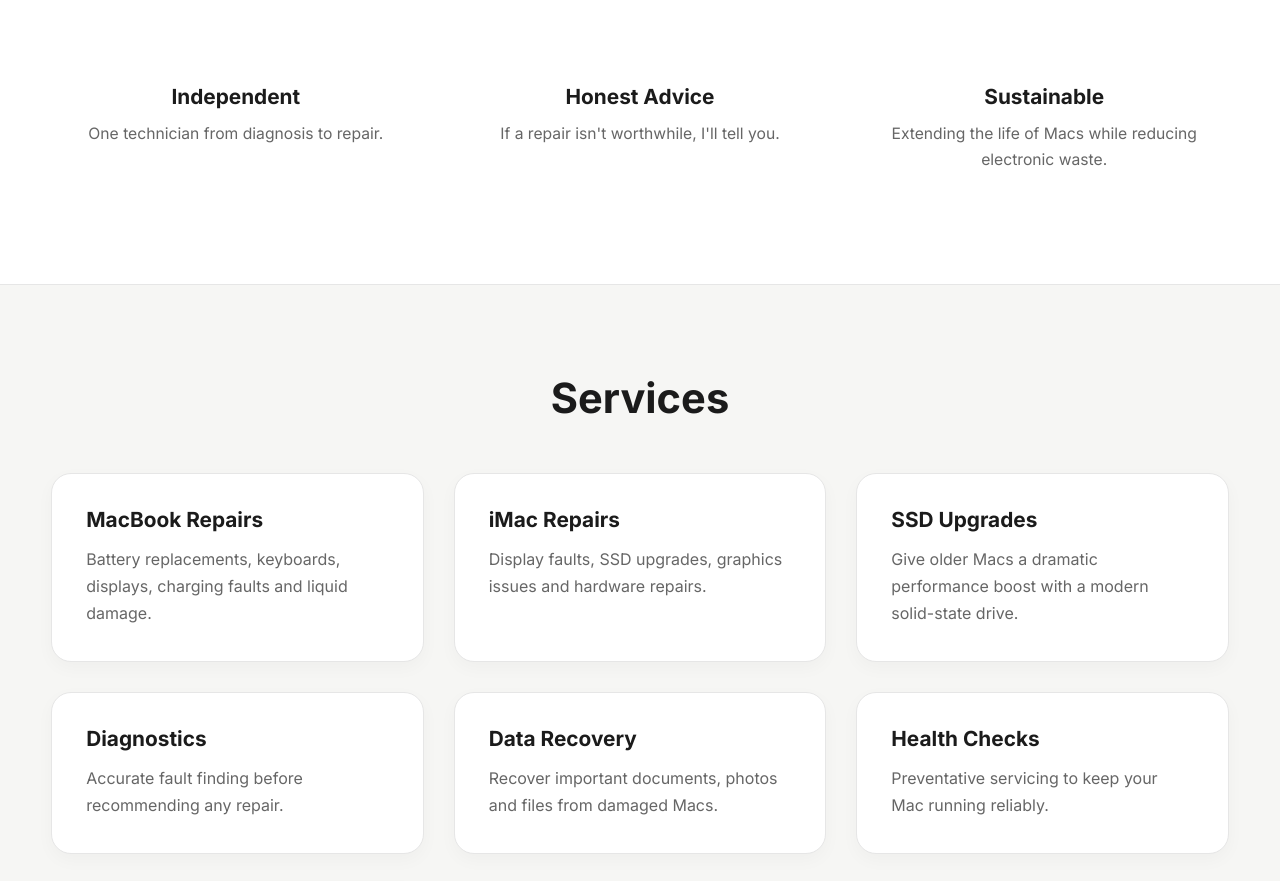
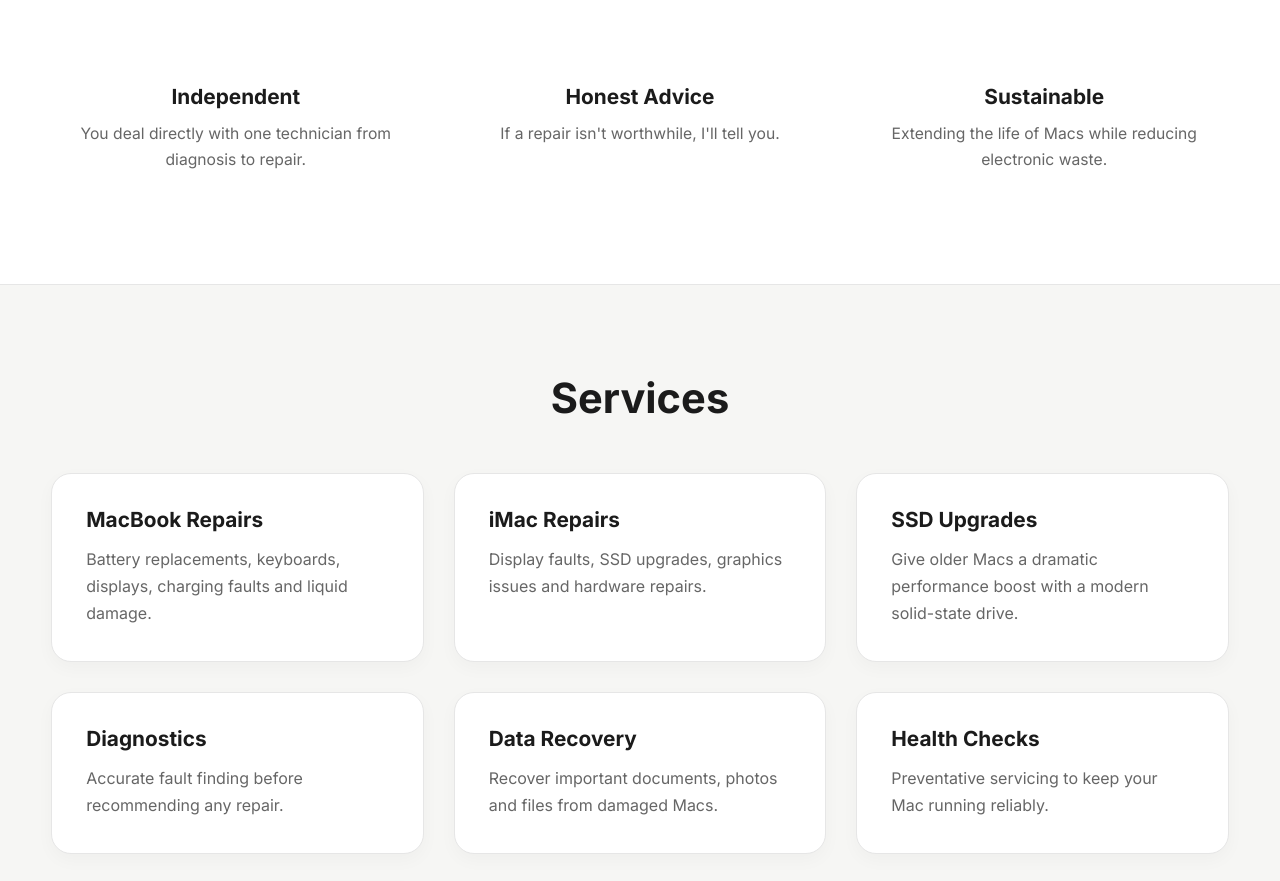
Before and after one commit to pablogriffiths/Applecoreservices, a plain HTML site: page index.html in a window 1280 px wide. Shown: the part 1220-2101 px from the top of the page. Drawn offline with nearby package versions, Linux system fonts and the light colour scheme.

Commit message:
techincian diagnosis repair

```diff
--- a/index.html
+++ b/index.html
@@ -130,7 +130,7 @@ Professional Mac repairs, upgrades and diagnostics from an independent specialis
 
 <div class="trust-item">
     <h3>Independent</h3>
-    <p>One technician from diagnosis to repair.</p>
+    <p>You deal directly with one technician from diagnosis to repair.</p>
 </div>
 
 <div class="trust-item">
```
